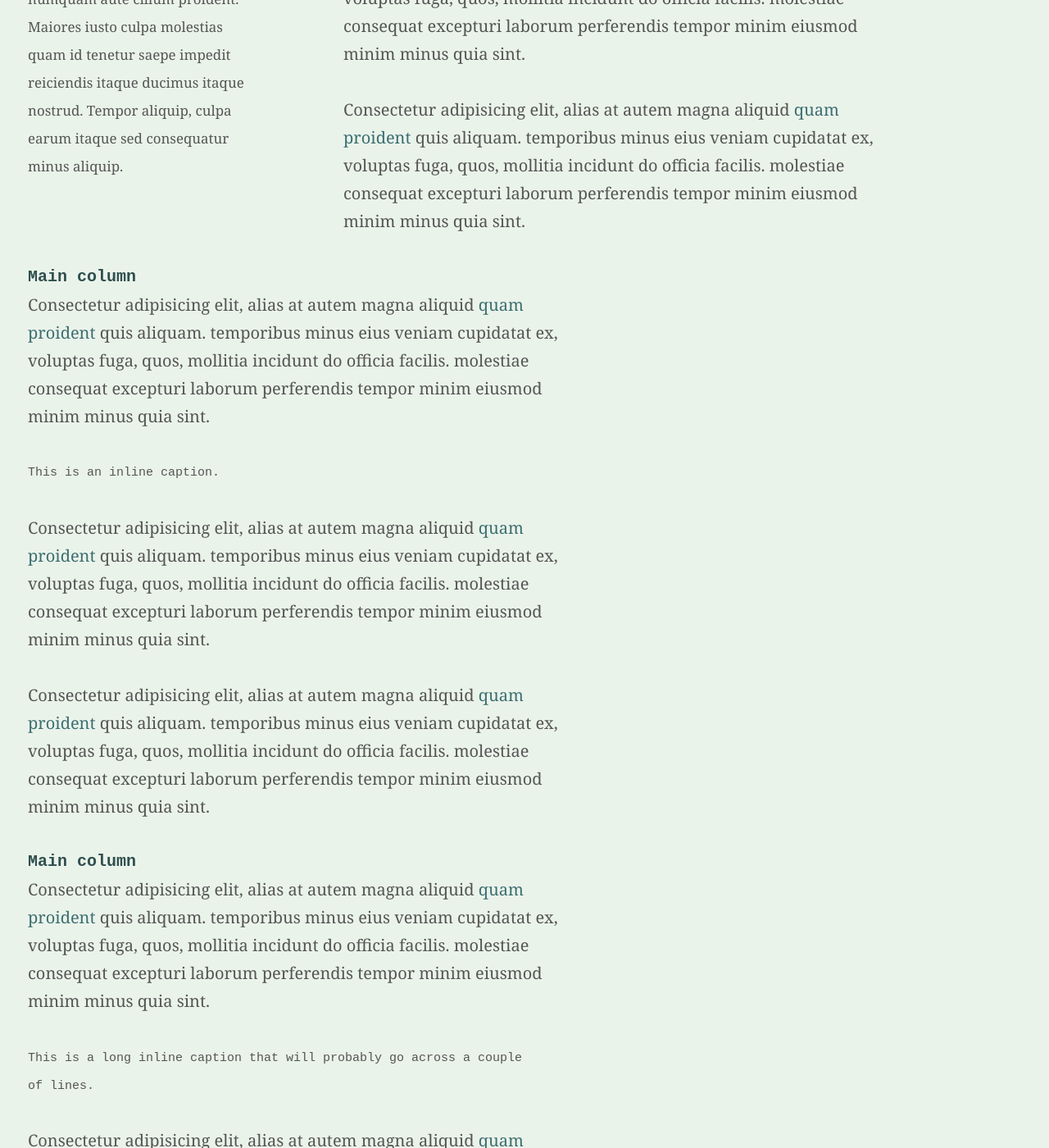
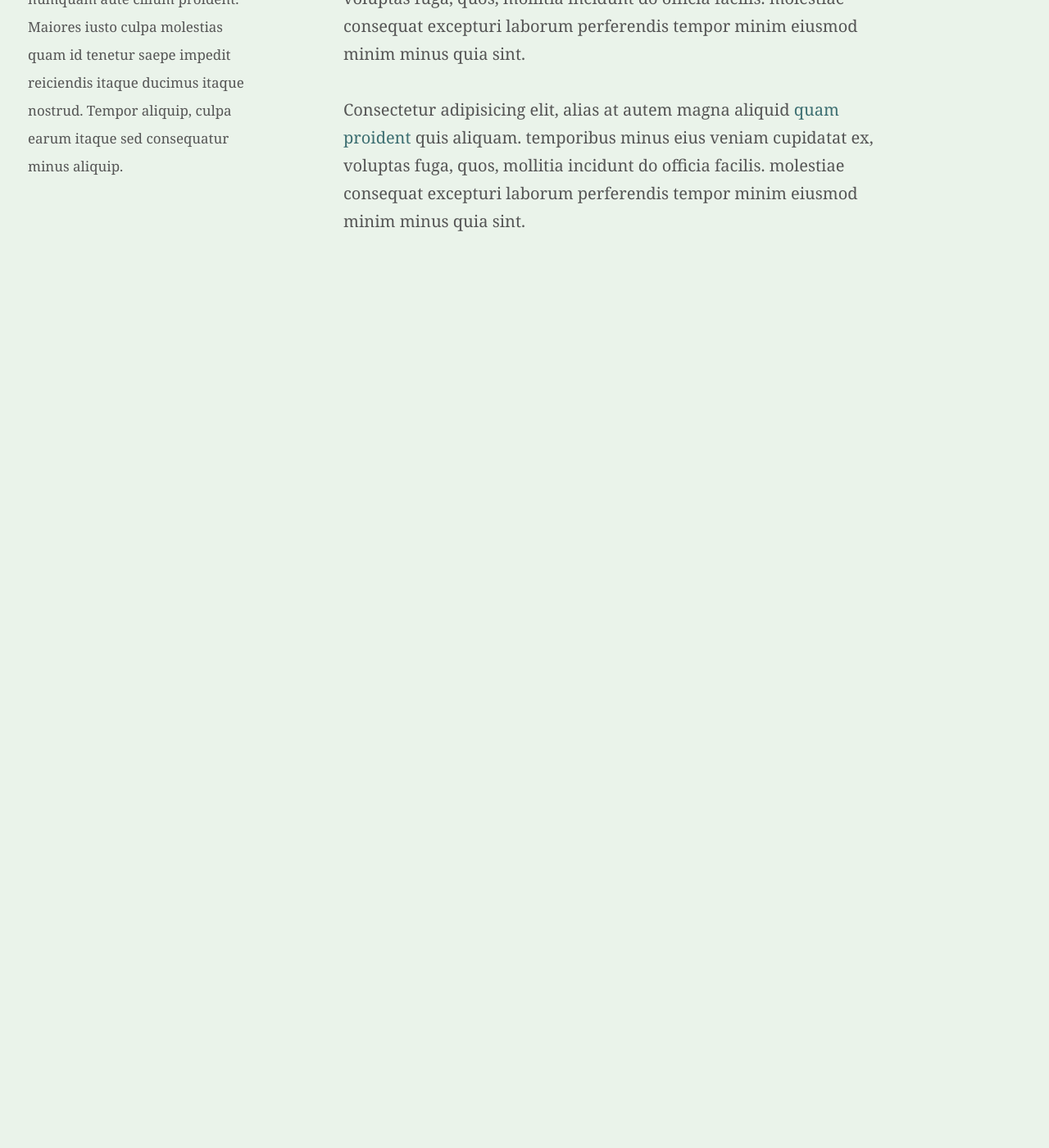
Before and after one commit to stew-verse/stew-verse.github.io, a Jekyll site: the page index.html, which Jekyll copies as it is, in a window 1280 px wide and 1400 px high, scrolled down 5805 px. Shown: the whole window at 82% size. Built offline with Jekyll 4.4.1, drawn with Linux system fonts in a browser that asks for light colours; after the commit the page ends 6116 px from its top, so only the background shows below that; some of the changed text lies outside the part shown.

Commit message:
Update index.html

```diff
--- a/index.html
+++ b/index.html
@@ -186,36 +186,5 @@
       </div>
     </div>
 
-    <div class="section typeset">
-      <div class="column column--main column--right">
-        <h6>Main column</h6>
-        <p>Consectetur adipisicing elit, alias at autem magna aliquid <a href="#">quam proident</a> quis aliquam. temporibus minus eius veniam cupidatat ex, voluptas fuga, quos, mollitia incidunt do officia facilis. molestiae consequat excepturi laborum perferendis tempor minim eiusmod minim minus quia&nbsp;sint.</p>
-
-        <p class="caption sidenote">This is an inline caption.</p>
-
-        <p>Consectetur adipisicing elit, alias at autem magna aliquid <a href="#">quam proident</a> quis aliquam. temporibus minus eius veniam cupidatat ex, voluptas fuga, quos, mollitia incidunt do officia facilis. molestiae consequat excepturi laborum perferendis tempor minim eiusmod minim minus quia&nbsp;sint.</p>
-
-        <p>Consectetur adipisicing elit, alias at autem magna aliquid <a href="#">quam proident</a> quis aliquam. temporibus minus eius veniam cupidatat ex, voluptas fuga, quos, mollitia incidunt do officia facilis. molestiae consequat excepturi laborum perferendis tempor minim eiusmod minim minus quia&nbsp;sint.</p>
-      </div>
-    </div>
-
-    <div class="section typeset">
-      <div class="column column--main column--left">
-        <h6>Main column</h6>
-        <p>Consectetur adipisicing elit, alias at autem magna aliquid <a href="#">quam proident</a> quis aliquam. temporibus minus eius veniam cupidatat ex, voluptas fuga, quos, mollitia incidunt do officia facilis. molestiae consequat excepturi laborum perferendis tempor minim eiusmod minim minus quia&nbsp;sint.</p>
-
-        <p class="caption sidenote">This is a long inline caption that will probably go across a couple of&nbsp;lines.</p>
-
-        <p>Consectetur adipisicing elit, alias at autem magna aliquid <a href="#">quam proident</a> quis aliquam. temporibus minus eius veniam cupidatat ex, voluptas fuga, quos, mollitia incidunt do officia facilis. molestiae consequat excepturi laborum perferendis tempor minim eiusmod minim minus quia&nbsp;sint.</p>
-
-        <p>Consectetur adipisicing elit, alias at autem magna aliquid <a href="#">quam proident</a> quis aliquam. temporibus minus eius veniam cupidatat ex, voluptas fuga, quos, mollitia incidunt do officia facilis. molestiae consequat excepturi laborum perferendis tempor minim eiusmod minim minus quia&nbsp;sint.</p>
-      </div>
-    </div>
-  </section>
-
-  <footer class="global-footer">
-    <p>Hodor</p>
-  </footer>
-
 </body>
                                                                             </html>
```
